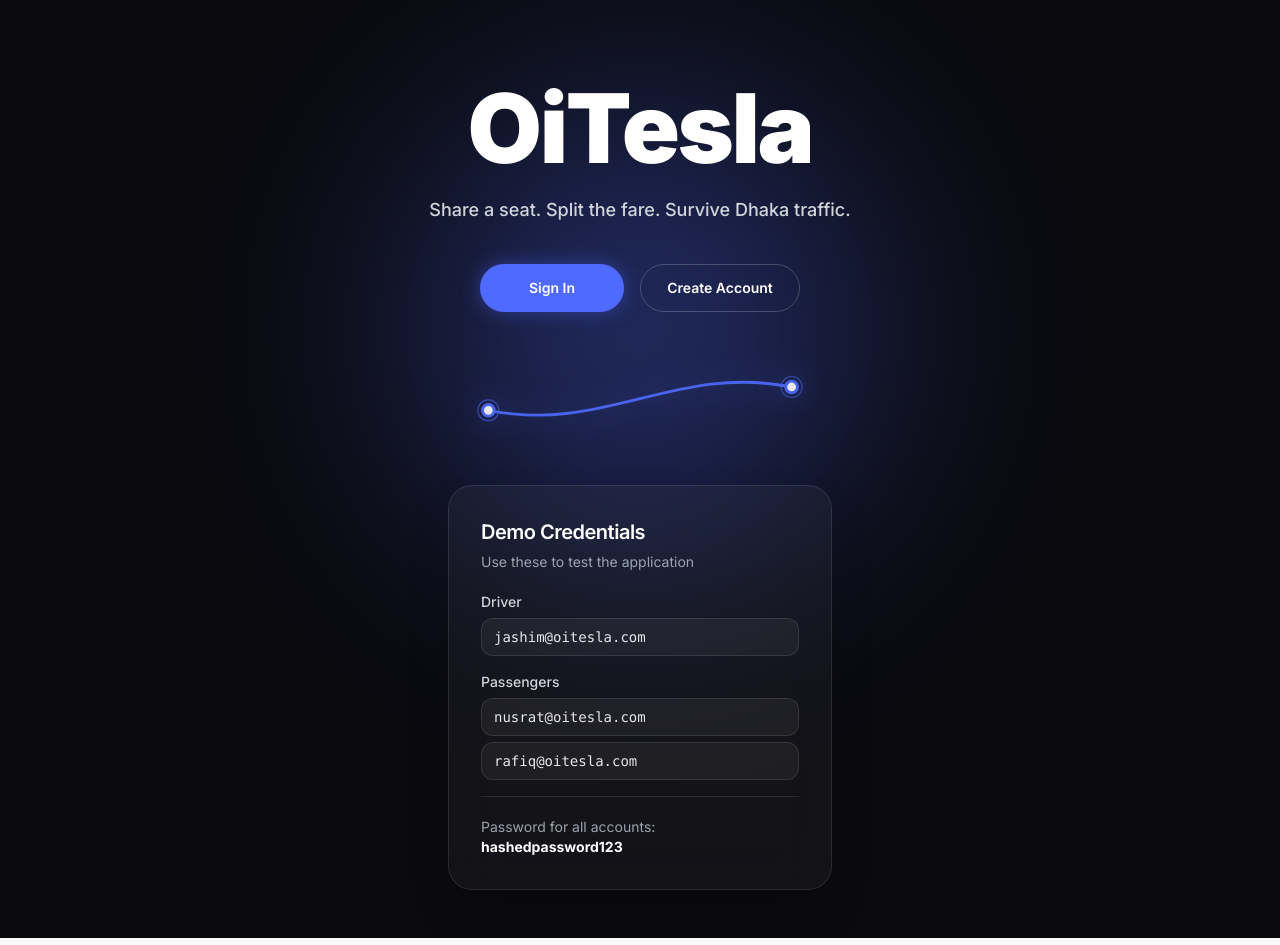
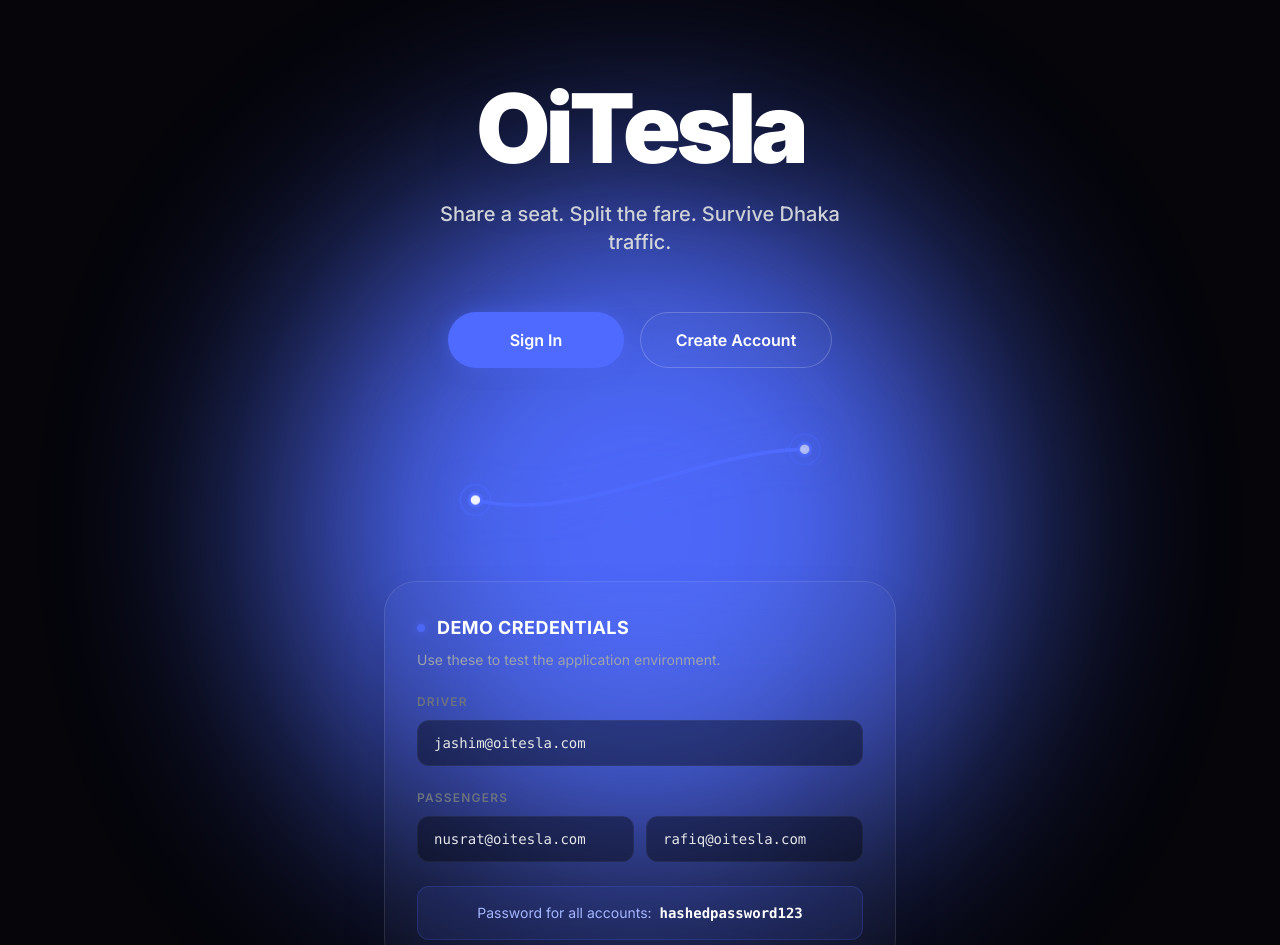
Before and after one commit to CyberSurgeon01/OiTesla, a Next.js app in the folder apps/web/: page / in a window 1280 px wide. Shown: the top 945 px of the page. Built offline with nearby package versions, Linux system fonts and the light colour scheme.

Commit message:
style(ui): fix overflow bug and enhance neon aesthetics on landing page

```diff
--- a/apps/web/src/app/page.tsx
+++ b/apps/web/src/app/page.tsx
@@ -2,90 +2,104 @@ import Link from 'next/link';
 
 export default function Home() {
   return (
-    <div className="relative flex min-h-screen w-full flex-col items-center justify-center overflow-hidden bg-[#0A0A0F] text-white px-4 py-12">
-      {/* Glow Effect Behind Title */}
-      <div className="absolute top-[35%] left-1/2 h-[350px] w-[350px] -translate-x-1/2 -translate-y-1/2 rounded-full bg-[#4F6BFF] opacity-35 blur-[120px] pointer-events-none sm:h-[450px] sm:w-[450px]" />
+    <div className="relative flex min-h-screen w-full flex-col items-center justify-center overflow-x-hidden bg-[#05050A] text-white px-6 py-20 selection:bg-[#4F6BFF]/30">
 
-      <div className="z-10 flex w-full max-w-md flex-col items-center justify-center space-y-10 text-center sm:max-w-lg mt-8">
+      {/* Background Ambient Glow */}
+      <div className="absolute top-1/2 left-1/2 h-[500px] w-[500px] -translate-x-1/2 -translate-y-1/2 rounded-full bg-[#4F6BFF] opacity-25 blur-[120px] pointer-events-none animate-[pulse_6s_ease-in-out_infinite] sm:h-[700px] sm:w-[700px] sm:opacity-20" />
 
-        {/* Text Section */}
-        <div className="flex flex-col items-center space-y-5">
-          <h1 className="text-7xl font-black tracking-tight text-white sm:text-8xl">
+      {/* Main Content Container */}
+      <div className="z-10 flex w-full max-w-lg flex-col items-center justify-center space-y-14 text-center">
+
+        {/* Header Section */}
+        <div className="flex flex-col items-center space-y-6">
+          <h1 className="text-7xl font-black tracking-tighter text-white sm:text-8xl drop-shadow-2xl">
             OiTesla
           </h1>
-          <p className="text-base font-medium text-gray-300 sm:text-lg">
+          <p className="text-base font-medium text-gray-300 sm:text-xl max-w-[90%] mx-auto">
             Share a seat. Split the fare. Survive Dhaka traffic.
           </p>
         </div>
 
-        {/* Action Buttons */}
-        <div className="flex w-full flex-row justify-center gap-4">
+        {/* Buttons Section */}
+        <div className="flex w-full flex-col sm:flex-row justify-center items-center gap-4">
           <Link
             href="/login"
-            className="flex h-12 w-36 items-center justify-center rounded-full bg-[#4F6BFF] text-sm font-semibold text-white shadow-[0_0_20px_rgba(79,107,255,0.4)] transition-all hover:bg-[#4F6BFF]/80 hover:shadow-[0_0_30px_rgba(79,107,255,0.6)]"
+            className="group relative flex h-14 w-full sm:w-44 items-center justify-center rounded-full bg-[#4F6BFF] text-base font-semibold text-white shadow-[0_0_20px_rgba(79,107,255,0.4)] transition-all duration-300 hover:bg-[#4F6BFF]/90 hover:shadow-[0_0_40px_rgba(79,107,255,0.7)] hover:-translate-y-1"
           >
-            Sign In
+            <span>Sign In</span>
           </Link>
           <Link
             href="/signup"
-            className="flex h-12 w-40 items-center justify-center rounded-full border border-white/20 bg-transparent text-sm font-semibold text-white transition-all hover:bg-white/10"
+            className="flex h-14 w-full sm:w-48 items-center justify-center rounded-full border border-white/20 bg-white/[0.02] backdrop-blur-md text-base font-semibold text-white transition-all duration-300 hover:bg-white/10 hover:border-white/40 hover:-translate-y-1"
           >
             Create Account
           </Link>
         </div>
 
-        {/* SVG Route Graphic */}
-        <div className="w-full max-w-[280px] mt-4 opacity-90 sm:max-w-[350px]">
+        {/* Abstract Route Line SVG */}
+        <div className="w-full max-w-[280px] opacity-100 sm:max-w-[380px] relative mt-4">
           <svg
             viewBox="0 0 300 80"
             fill="none"
             xmlns="http://www.w3.org/2000/svg"
-            className="w-full drop-shadow-[0_0_15px_rgba(79,107,255,0.5)]"
+            className="w-full drop-shadow-[0_0_15px_rgba(79,107,255,0.6)]"
           >
-            {/* Wavy Line */}
+            {/* Smooth Wavy Line */}
             <path
-              d="M 20 50 C 120 70, 180 10, 280 30"
+              d="M 20 60 C 100 80, 200 20, 280 20"
               stroke="#4F6BFF"
-              strokeWidth="2.5"
+              strokeWidth="3"
               strokeLinecap="round"
               fill="none"
             />
-            {/* Glowing Dot 1 */}
-            <circle cx="20" cy="50" r="5" fill="white" stroke="#4F6BFF" strokeWidth="2.5" />
-            <circle cx="20" cy="50" r="9" fill="none" stroke="#4F6BFF" strokeWidth="1" className="opacity-60" />
+            {/* Glowing Dot 1 (Start) */}
+            <g className="animate-[pulse_3s_ease-in-out_infinite]">
+              <circle cx="20" cy="60" r="5" fill="white" stroke="#4F6BFF" strokeWidth="2.5" />
+              <circle cx="20" cy="60" r="12" fill="none" stroke="#4F6BFF" strokeWidth="1.5" className="opacity-60" />
+            </g>
 
-            {/* Glowing Dot 2 */}
-            <circle cx="280" cy="30" r="5" fill="white" stroke="#4F6BFF" strokeWidth="2.5" />
-            <circle cx="280" cy="30" r="9" fill="none" stroke="#4F6BFF" strokeWidth="1" className="opacity-60" />
+            {/* Glowing Dot 2 (End) */}
+            <g className="animate-[pulse_3s_ease-in-out_infinite_1.5s]">
+              <circle cx="280" cy="20" r="5" fill="white" stroke="#4F6BFF" strokeWidth="2.5" />
+              <circle cx="280" cy="20" r="12" fill="none" stroke="#4F6BFF" strokeWidth="1.5" className="opacity-60" />
+            </g>
           </svg>
         </div>
 
-        {/* Glassmorphism Demo Credentials Card */}
-        <div className="mt-12 w-full max-w-sm rounded-3xl border border-white/10 bg-white/[0.04] p-8 backdrop-blur-xl shadow-2xl text-left transition-all hover:bg-white/[0.06]">
-          <div className="mb-5 flex flex-col space-y-1.5">
-            <h3 className="text-xl font-semibold tracking-tight text-white">Demo Credentials</h3>
-            <p className="text-sm text-gray-400">Use these to test the application</p>
+        {/* Enhanced Glassmorphism Demo Credentials Card */}
+        <div className="w-full rounded-[2rem] border border-white/10 bg-white/[0.02] p-6 sm:p-8 backdrop-blur-2xl shadow-2xl text-left transition-all duration-500 hover:bg-white/[0.04] hover:border-white/20">
+          <div className="mb-6 flex flex-col space-y-2">
+            <div className="flex items-center space-x-3">
+              <div className="h-2 w-2 rounded-full bg-[#4F6BFF] shadow-[0_0_10px_rgba(79,107,255,1)] animate-pulse"></div>
+              <h3 className="text-lg font-bold tracking-wide text-white uppercase">Demo Credentials</h3>
+            </div>
+            <p className="text-sm text-gray-400">Use these to test the application environment.</p>
           </div>
-          <div className="space-y-4">
-            <div className="flex flex-col space-y-1.5">
-              <span className="text-sm font-medium text-gray-300">Driver</span>
-              <code className="rounded-lg border border-white/10 bg-white/5 px-3 py-2 text-sm text-gray-200">
+
+          <div className="space-y-6">
+            <div className="flex flex-col space-y-2.5">
+              <span className="text-xs font-semibold text-gray-500 uppercase tracking-widest">Driver</span>
+              <code className="rounded-xl border border-white/5 bg-black/40 px-4 py-3 text-sm font-mono text-gray-200">
                 jashim@oitesla.com
               </code>
             </div>
-            <div className="flex flex-col space-y-1.5">
-              <span className="text-sm font-medium text-gray-300">Passengers</span>
-              <code className="rounded-lg border border-white/10 bg-white/5 px-3 py-2 text-sm text-gray-200">
-                nusrat@oitesla.com
-              </code>
-              <code className="rounded-lg border border-white/10 bg-white/5 px-3 py-2 text-sm text-gray-200">
-                rafiq@oitesla.com
-              </code>
+            <div className="flex flex-col space-y-2.5">
+              <span className="text-xs font-semibold text-gray-500 uppercase tracking-widest">Passengers</span>
+              <div className="flex flex-col gap-3 sm:flex-row">
+                <code className="flex-1 rounded-xl border border-white/5 bg-black/40 px-4 py-3 text-sm font-mono text-gray-200 truncate">
+                  nusrat@oitesla.com
+                </code>
+                <code className="flex-1 rounded-xl border border-white/5 bg-black/40 px-4 py-3 text-sm font-mono text-gray-200 truncate">
+                  rafiq@oitesla.com
+                </code>
+              </div>
             </div>
-            <p className="mt-6 border-t border-white/10 pt-5 text-sm text-gray-400">
-              Password for all accounts:{' '}
-              <strong className="text-white">hashedpassword123</strong>
-            </p>
+
+            <div className="mt-8 rounded-xl bg-[#4F6BFF]/10 border border-[#4F6BFF]/20 p-4">
+              <p className="text-sm text-center text-[#a5b6ff]">
+                Password for all accounts: <strong className="text-white font-mono ml-1">hashedpassword123</strong>
+              </p>
+            </div>
           </div>
         </div>
       </div>
```
